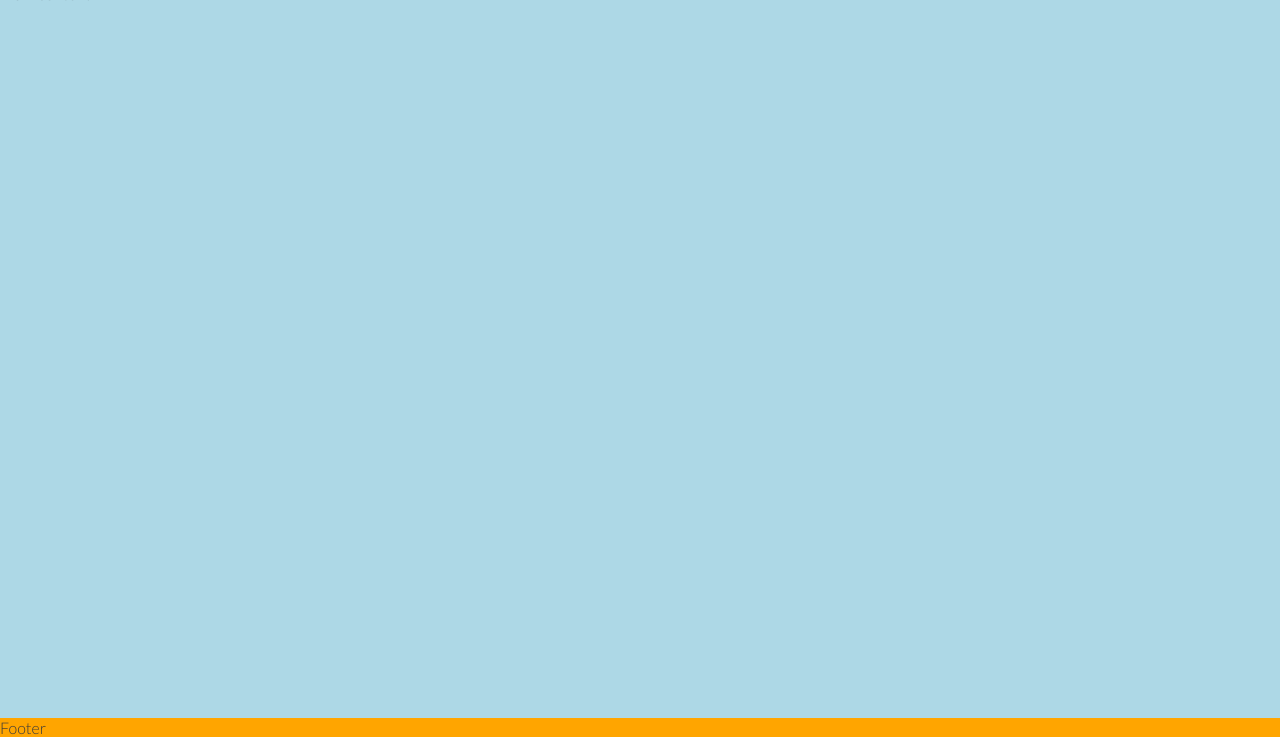
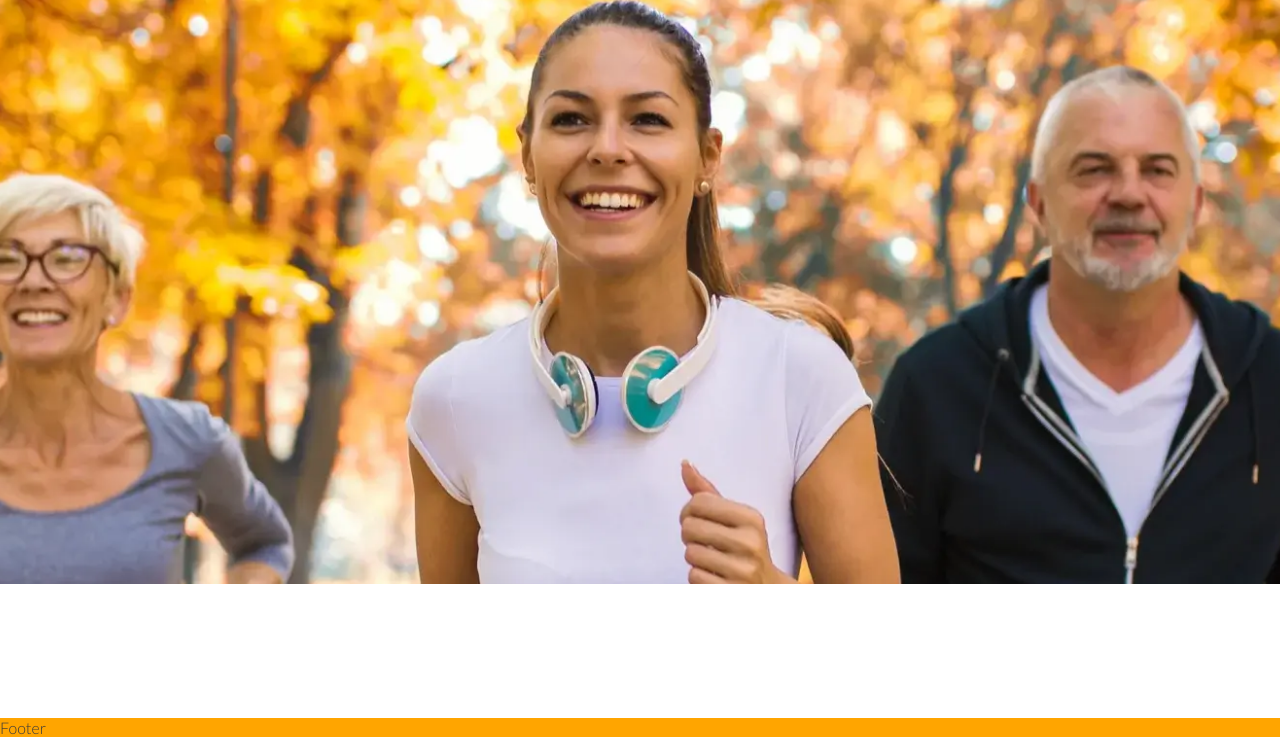
Before and after one commit to IsaHu-dev/love-running, a plain HTML site: page index.html in a window 1280 px wide. Shown: the part 63-800 px from the top of the page. Drawn offline with nearby package versions, Linux system fonts and the light colour scheme.

Commit message:
Add hero image

```diff
--- a/assets/css/style.css
+++ b/assets/css/style.css
@@ -1,4 +1,3 @@
-
 /* Google fonts import */
 @import url('https://fonts.googleapis.com/css2?family=Lato:wght@300&family=Oswald:wght@200;300;400;500;600;700&display=swap');
 
@@ -50,7 +49,7 @@ h1 {
     list-style-type: none;
 }
 
-#menu > li {
+#menu>li {
     margin-bottom: 1em;
 }
 
@@ -85,10 +84,15 @@ nav {
 
 /* Main content */
 main {
-    background-color: lightblue;
     /* Make main element take up any surplus space to push footer down */
     flex: 1 0 auto;
     margin-top: 47px;
+}
+/* Hero section */
+#hero {
+        height: 600px;
+        width: 100%;
+        background: url("../images/hero-image.webp") no-repeat center center/cover;
 }
 
 /* Footer */
--- a/index.html
+++ b/index.html
@@ -37,8 +37,9 @@
     </header>
 
     <!-- Main content -->
-    <main>Main content</main>
-
+    <main>
+        <section id="hero"></section>
+    </main>
     <!-- Footer -->
     <footer>Footer</footer>
 </body>
```
Also changed, not shown: assets/images/hero-image.webp (added).
